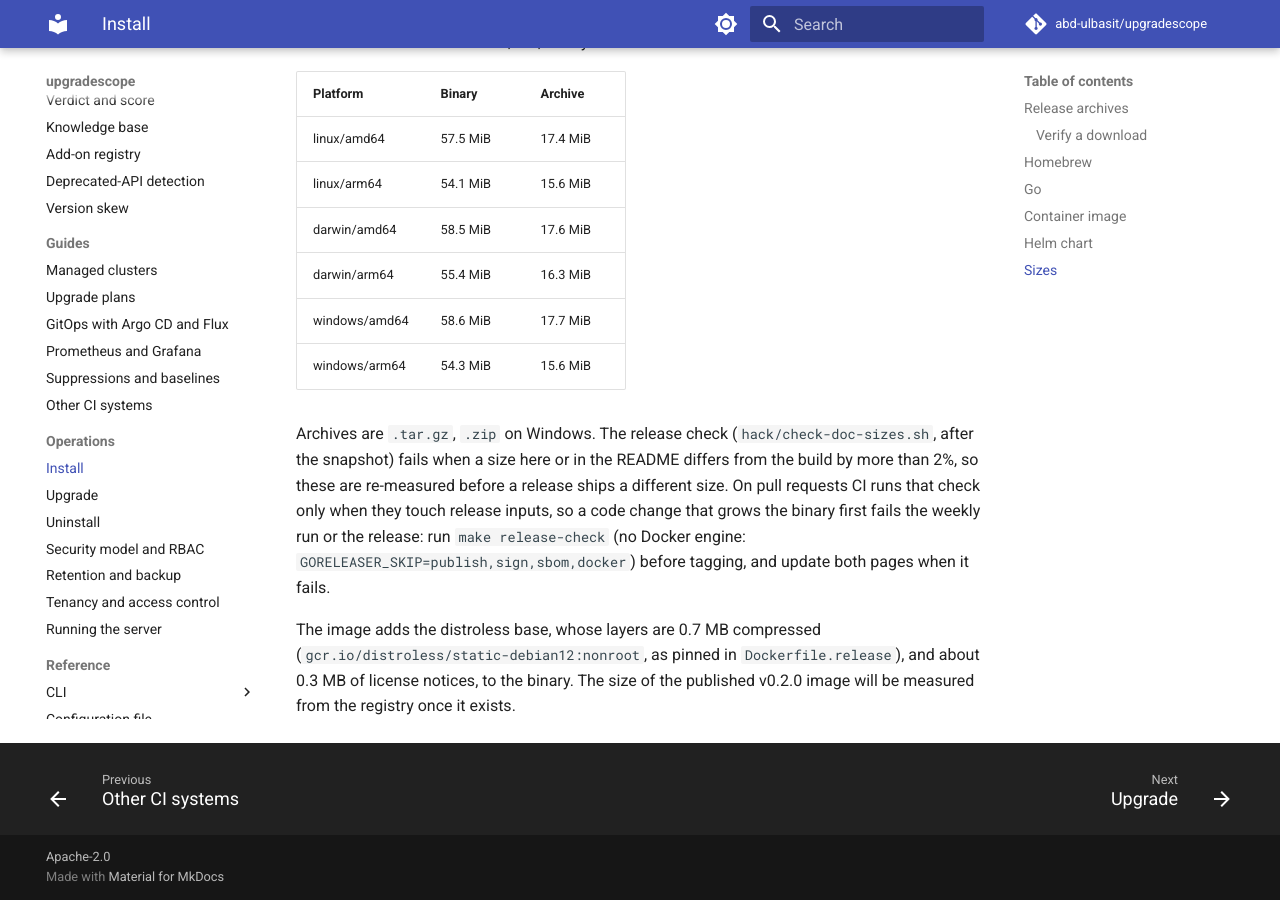
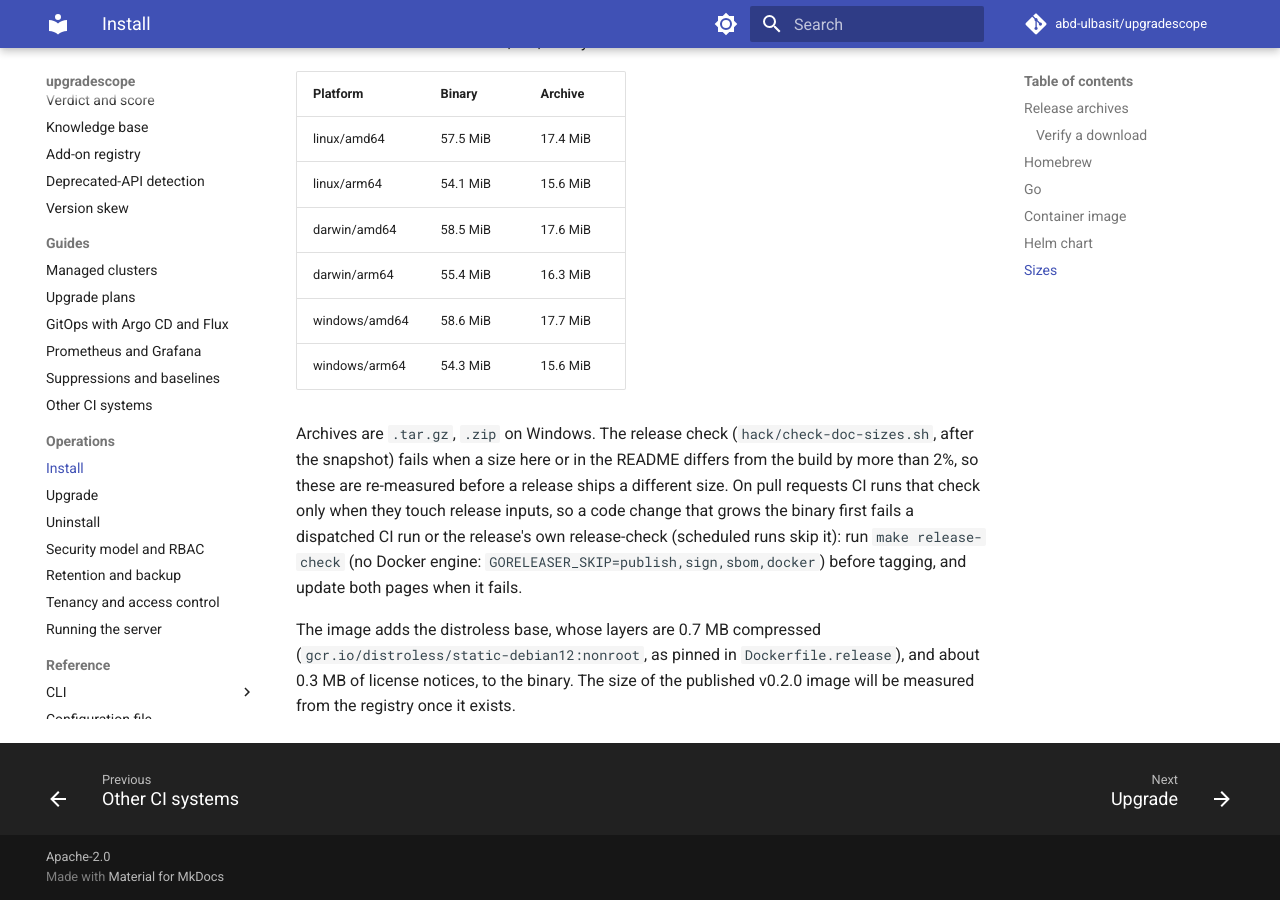
Before and after one commit to abd-ulbasit/upgradescope, an MkDocs documentation site: the page built from docs/operations/install.md, in a window 1280 px wide and 900 px high, scrolled down 2944 px. Built offline with MkDocs 1.6.1 and Material for MkDocs 9.7.7, drawn with Linux system fonts in a browser that asks for light colours; comment, search, counter and statistics services are not loaded.

Commit message:
docs(sizes): the size check runs on dispatch and release, not the weekly schedule
Review: ci.yml skips release-check on scheduled runs, so a code change
that grows the binary is first caught by a dispatched run or the
release's own release-check. Also name the api/ contracts in the
reproducibility script's description of checksums.txt.

Refs #130

Co-Authored-By: Claude Fable 5 <noreply@anthropic.com>

```diff
--- a/docs/operations/install.md
+++ b/docs/operations/install.md
@@ -139,7 +139,8 @@ Archives are `.tar.gz`, `.zip` on Windows. The release check
 in the README differs from the build by more than 2%, so these are re-measured
 before a release ships a different size. On pull requests CI runs that
 check only when they touch release inputs, so a code change that grows the
-binary first fails the weekly run or the release: run `make release-check`
+binary first fails a dispatched CI run or the release's own
+release-check (scheduled runs skip it): run `make release-check`
 (no Docker engine: `GORELEASER_SKIP=publish,sign,sbom,docker`) before
 tagging, and update both pages when it fails.
 
```
Also changed, not shown: 1 other file.
